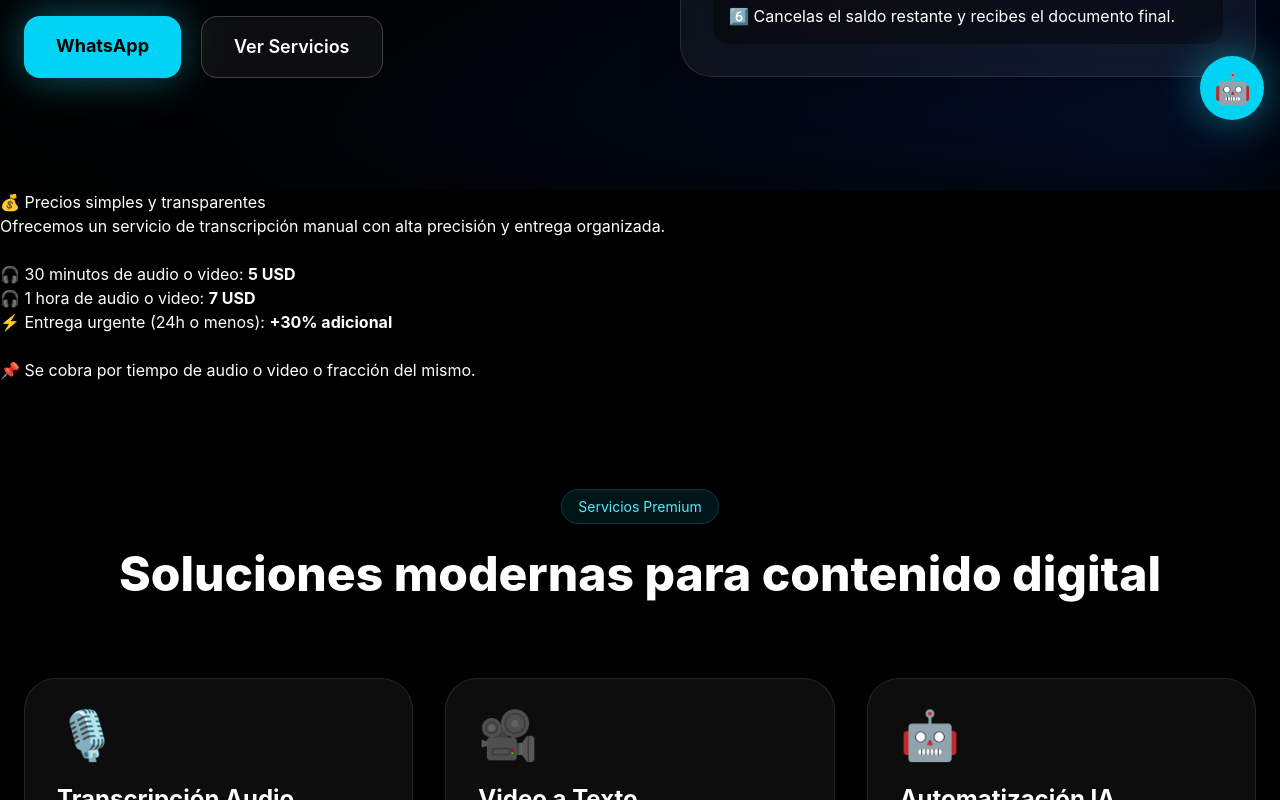
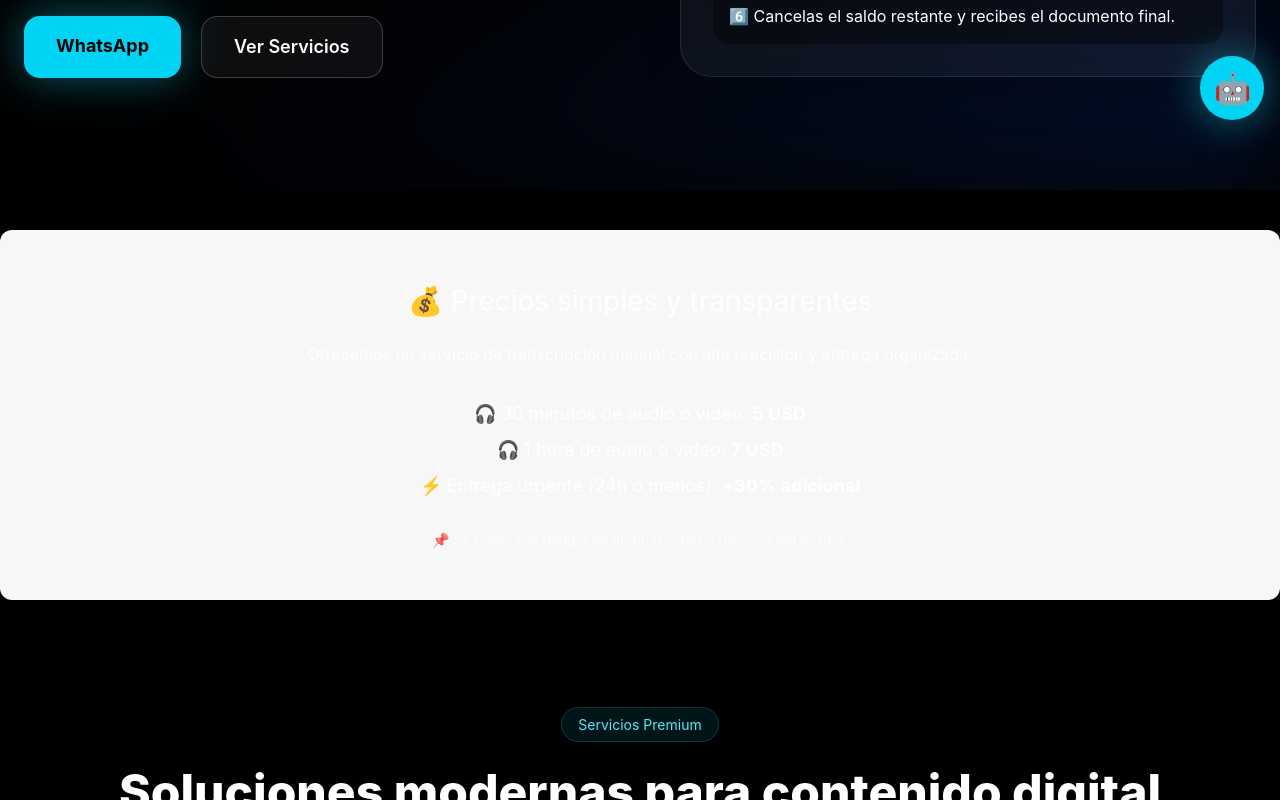
Before and after one commit to felescan/escobara-transcripciones, a React (Vite) app: page / in a window 1280 px wide. Shown: the part 656-1456 px from the top of the page. Built offline with nearby package versions, Linux system fonts and the light colour scheme.

Commit message:
mejora diseño precios

```diff
--- a/src/App.jsx
+++ b/src/App.jsx
@@ -169,27 +169,33 @@ Adjunto el archivo para cotización.
         </div>
       </section>
 
-<section>
-  <h2>💰 Precios simples y transparentes</h2>
+  <section style={{
+  textAlign: "center",
+  padding: "50px 20px",
+  background: "#f7f7f7",
+  borderRadius: "12px",
+  marginTop: "40px"
+}}>
 
-  <p>
+  <h2 style={{ fontSize: "28px", marginBottom: "20px" }}>
+    💰 Precios simples y transparentes
+  </h2>
+
+  <p style={{ fontSize: "16px", marginBottom: "30px" }}>
     Ofrecemos un servicio de transcripción manual con alta precisión y entrega organizada.
   </p>
 
-  <br />
+  <div style={{ fontSize: "18px", lineHeight: "2" }}>
+    🎧 30 minutos de audio o video: <strong>5 USD</strong><br />
+    🎧 1 hora de audio o video: <strong>7 USD</strong><br />
+    ⚡ Entrega urgente (24h o menos): <strong>+30% adicional</strong>
+  </div>
 
-  <p>🎧 30 minutos de audio o video: <strong>5 USD</strong></p>
-  <p>🎧 1 hora de audio o video: <strong>7 USD</strong></p>
-
-  <p>⚡ Entrega urgente (24h o menos): <strong>+30% adicional</strong></p>
-
-  <br />
-
-  <p>
+  <p style={{ marginTop: "25px", fontSize: "14px", opacity: 0.8 }}>
     📌 Se cobra por tiempo de audio o video o fracción del mismo.
   </p>
+
 </section>
-
       {/* SERVICES */}
       <section id="servicios" className="relative mx-auto max-w-7xl px-4 sm:px-6 py-20 sm:py-28">
         <div className="relative text-center">
```
